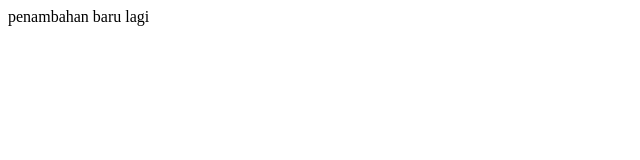
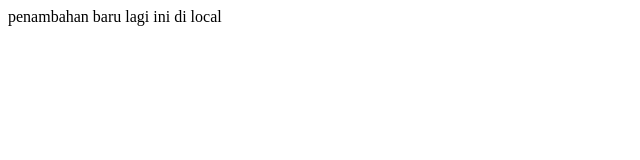
Before and after one commit to Ryanrek007/Hello-Github, a plain HTML site: page index.html in a window 1280 px wide. Shown: the full height of the page, 0-640 px from the left. Drawn offline with Linux system fonts and the light colour scheme.

Commit message:
tambha di local

```diff
--- a/index.html
+++ b/index.html
@@ -6,6 +6,6 @@
     <title>INDEX</title>
 </head>
 <body>
-    penambahan baru lagi
+    penambahan baru lagi ini di local
 </body>
 </html>
```
